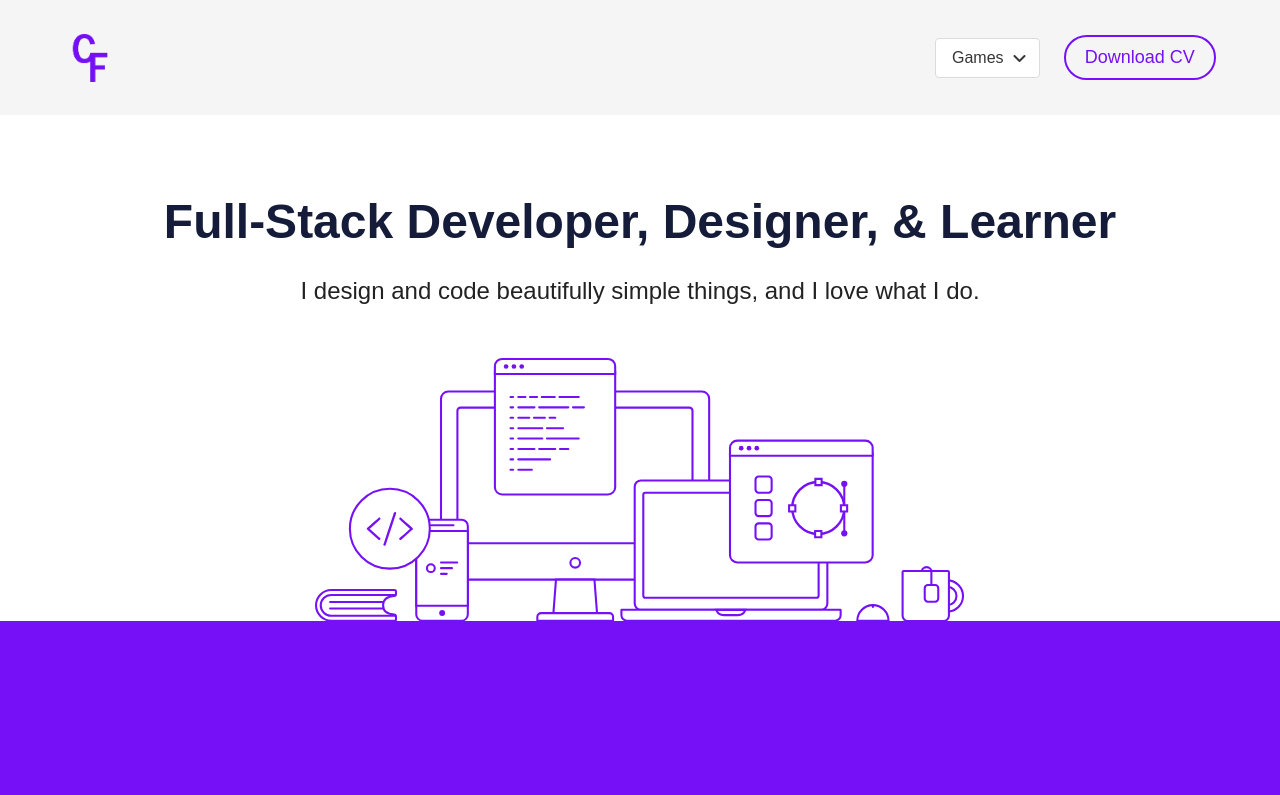
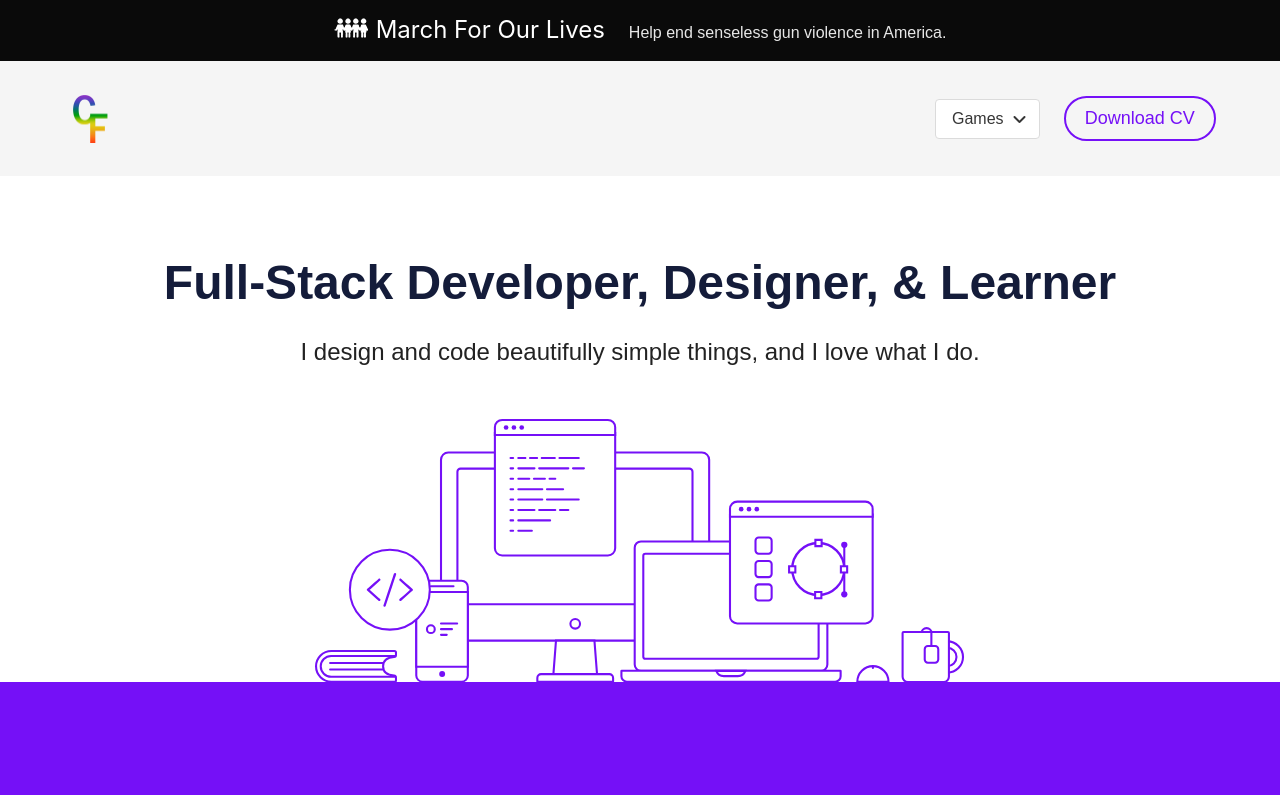
Before and after one commit to cfergojr/cfergojr-portfolio, a React (Create React App) app: page / in a window 1280 px wide. Shown: the top 795 px of the page. Built offline with nearby package versions, Linux system fonts and the light colour scheme; a web font is replaced by a local one.

Commit message:
Committing to master

```diff
--- a/src/App.js
+++ b/src/App.js
@@ -1,5 +1,6 @@
 import React, { Component } from 'react';
 import './App.css';
+import Banner from './components/banner'
 import Navigation from './components/nav'
 import Hero from './components/hero'
 import Introduction from './components/introduction'
@@ -15,6 +16,7 @@ class App extends Component {
   render() {
     return (
       <div>
+        <Banner></Banner>
         <Navigation></Navigation>
         <Hero></Hero>
         <Introduction></Introduction>
--- /dev/null
+++ b/src/components/banner.jsx
@@ -0,0 +1,20 @@
+import React, { Component } from 'react';
+
+export default class Navigation extends Component {
+    render() {
+      return (
+        <section className="hero pt-0 is-black has-text-centered">
+        <div className="hero-body p-4">
+          <div className="container">
+            <div className="columns is-centered">
+              <div className="column">
+                <span className="title is-4 pr-5"><a href="https://marchforourlives.com/" rel="noreferrer" target="_blank"><img src="/img/logos/March-For-Our-Lives.png" className="pr-2"></img>March For Our Lives</a></span>
+                <span className="subtitle is-6">Help end senseless gun violence in America.</span>
+                </div>
+            </div>
+          </div>
+        </div>
+      </section>
+      );
+    }
+  };
--- a/src/components/nav.jsx
+++ b/src/components/nav.jsx
@@ -6,7 +6,7 @@ export default class Navigation extends Component {
 
         <nav className="navbar is-light" role="navigation" aria-label="main navigation">
           <div className="container">
-            <div className="navbar-brand"><a className="navbar-item" href="#"><img src="img/cf-logo.webp" alt="Chris Fergo | Full-Stack Developer, Designer, &amp; Learner" height={48} /></a>
+            <div className="navbar-brand"><a className="navbar-item" href="#"><img src="img/cf-logo-pride.png" alt="Chris Fergo | Full-Stack Developer, Designer, &amp; Learner" height={48} /></a>
             {/* <a className="navbar-burger" role="button" aria-label="menu" aria-expanded="false" data-target="#navMenu"><span aria-hidden="true" />
             <span aria-hidden="true" /><span aria-hidden="true" /></a> */}
             </div>
```
Also changed, not shown: public/css/main.css, public/img/cf-logo-pride.png (added), public/img/logos/March-For-Our-Lives.png (added).
